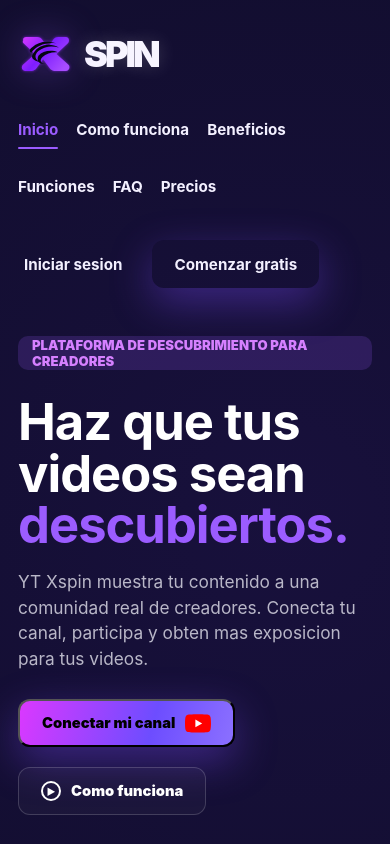
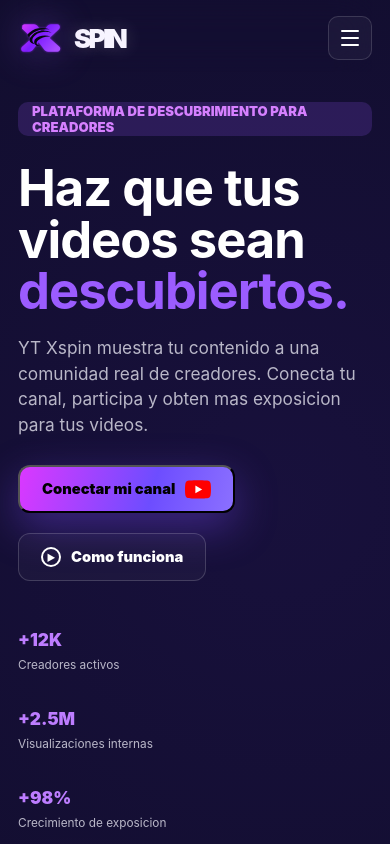
Before and after one commit to xspinweb/yt.xspin.mx, a Next.js app in the folder frontend/: page / in a window 390 px wide. Shown: the top 844 px of the page. Built offline with nearby package versions, Linux system fonts and the light colour scheme; no server answers.

Commit message:
Add mobile landing navigation menu

```diff
--- a/frontend/app/globals.css
+++ b/frontend/app/globals.css
@@ -123,6 +123,27 @@
   display: flex;
   align-items: center;
   gap: 24px;
+}
+
+.mobile-menu-toggle {
+  display: none;
+  width: 44px;
+  height: 44px;
+  align-items: center;
+  justify-content: center;
+  flex-direction: column;
+  gap: 5px;
+  border: 1px solid rgba(255, 255, 255, 0.14);
+  border-radius: 10px;
+  background: rgba(255, 255, 255, 0.04);
+  cursor: pointer;
+}
+
+.mobile-menu-toggle span {
+  width: 18px;
+  height: 2px;
+  border-radius: 999px;
+  background: #ffffff;
 }
 
 .button {
@@ -2407,8 +2428,79 @@
     width: min(100% - 36px, 680px);
   }
 
+  .site-header {
+    position: sticky;
+    z-index: 60;
+    top: 0;
+    grid-template-columns: 1fr auto;
+    gap: 12px;
+    padding: 16px 0 12px;
+    backdrop-filter: blur(18px);
+  }
+
+  .logo {
+    width: 148px;
+  }
+
+  .logo img {
+    width: 46px;
+  }
+
+  .logo span {
+    font-size: 1.65rem;
+  }
+
+  .mobile-menu-toggle {
+    display: inline-flex;
+  }
+
   .main-nav {
-    gap: 18px;
+    display: none;
+    grid-column: 1 / -1;
+    grid-template-columns: 1fr;
+    gap: 0;
+    border: 1px solid rgba(255, 255, 255, 0.12);
+    border-radius: 14px;
+    padding: 10px;
+    background: rgba(8, 10, 20, 0.98);
+    box-shadow: 0 20px 44px rgba(0, 0, 0, 0.34);
+  }
+
+  .site-header.menu-open .main-nav {
+    display: grid;
+  }
+
+  .main-nav a {
+    min-height: 42px;
+    padding: 11px 12px;
+  }
+
+  .main-nav a.active::after {
+    right: auto;
+    width: 34px;
+    left: 12px;
+  }
+
+  .header-actions {
+    display: none;
+    grid-column: 1 / -1;
+    grid-template-columns: 1fr;
+    gap: 10px;
+    border: 1px solid rgba(255, 255, 255, 0.12);
+    border-radius: 14px;
+    padding: 12px;
+    background: rgba(8, 10, 20, 0.98);
+  }
+
+  .site-header.menu-open .header-actions {
+    display: grid;
+  }
+
+  .header-actions button,
+  .header-actions .button {
+    width: 100%;
+    min-height: 46px;
+    justify-content: center;
   }
 
   .hero {
--- a/frontend/app/page.tsx
+++ b/frontend/app/page.tsx
@@ -111,6 +111,7 @@
   const [carouselIndex, setCarouselIndex] = useState(0);
   const [openFaq, setOpenFaq] = useState(0);
   const [authMode, setAuthMode] = useState<"login" | "register" | null>(null);
+  const [isMenuOpen, setIsMenuOpen] = useState(false);
 
   const feedVideos = useMemo(() => {
     const videos = feedByCategory[activeCategory];
@@ -127,23 +128,39 @@
   }
 
   function openAuth(mode: "login" | "register") {
+    setIsMenuOpen(false);
     setAuthMode(mode);
+  }
+
+  function closeMenu() {
+    setIsMenuOpen(false);
   }
 
   return (
     <main>
-      <header className="site-header">
+      <header className={isMenuOpen ? "site-header menu-open" : "site-header"}>
         <a className="logo" href="#inicio" aria-label="YT Xspin inicio">
           <img src="/logos/xspin-mark.svg" alt="" />
           <span>SPIN</span>
         </a>
+        <button
+          className="mobile-menu-toggle"
+          type="button"
+          aria-label={isMenuOpen ? "Cerrar menu" : "Abrir menu"}
+          aria-expanded={isMenuOpen}
+          onClick={() => setIsMenuOpen((current) => !current)}
+        >
+          <span />
+          <span />
+          <span />
+        </button>
         <nav className="main-nav" aria-label="Navegacion principal">
-          <a className="active" href="#inicio">Inicio</a>
-          <a href="#como-funciona">Como funciona</a>
-          <a href="#beneficios">Beneficios</a>
-          <a href="#funciones">Funciones</a>
-          <a href="#faq">FAQ</a>
-          <a href="#precios">Precios</a>
+          <a className="active" href="#inicio" onClick={closeMenu}>Inicio</a>
+          <a href="#como-funciona" onClick={closeMenu}>Como funciona</a>
+          <a href="#beneficios" onClick={closeMenu}>Beneficios</a>
+          <a href="#funciones" onClick={closeMenu}>Funciones</a>
+          <a href="#faq" onClick={closeMenu}>FAQ</a>
+          <a href="#precios" onClick={closeMenu}>Precios</a>
         </nav>
         <div className="header-actions">
           <button className="header-login" type="button" onClick={() => openAuth("login")}>Iniciar sesion</button>
```
